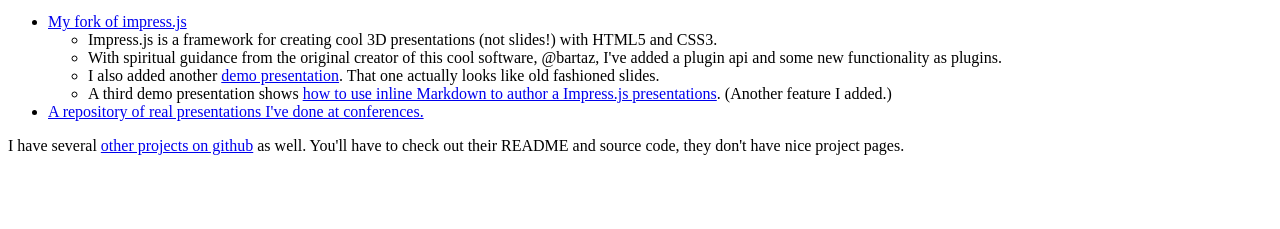
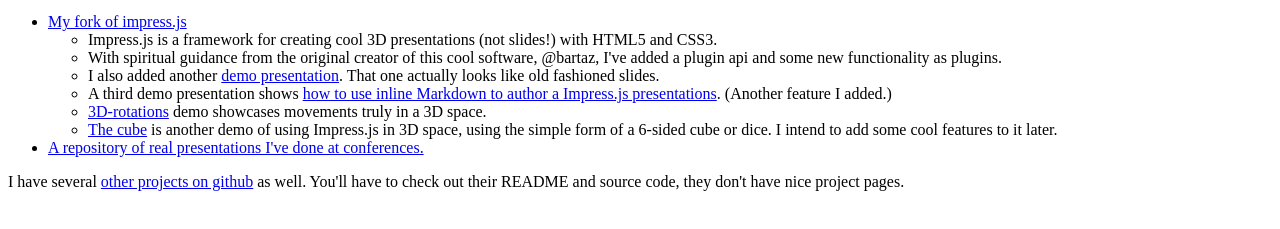
Before and after one commit to henrikingo/henrikingo.github.io, a plain HTML site: page index.html in a window 1280 px wide. Shown: the part 87-316 px from the top of the page. Drawn offline with Linux system fonts and the light colour scheme.

Commit message:
Add 3d-rotations and cube presentations to the list of links.

```diff
--- a/index.html
+++ b/index.html
@@ -17,6 +17,8 @@
     <li>With spiritual guidance from the original creator of this cool software, @bartaz, I've added a plugin api and some new functionality as plugins.</li>
     <li>I also added another <a href="impress.js/examples/classic-slides/">demo presentation</a>. That one actually looks like old fashioned slides.</ĺi>
     <li>A third demo presentation shows <a href="http://henrikingo.github.io/impress.js/examples/markdown/">how to use inline Markdown to author a Impress.js presentations</a>. (Another feature I added.)</li>
+    <li><a href="impress.js/examples/3D-rotations/">3D-rotations</a> demo showcases movements truly in a 3D space.</ĺi>
+    <li><a href="impress.js/examples/cube/">The cube</a> is another demo of using Impress.js in 3D space, using the simple form of a 6-sided cube or dice. I intend to add some cool features to it later.</ĺi>
   </ul>
   </li>
   <li><a href="presentations/">A repository of real presentations I've done at conferences.</a></li>
```
